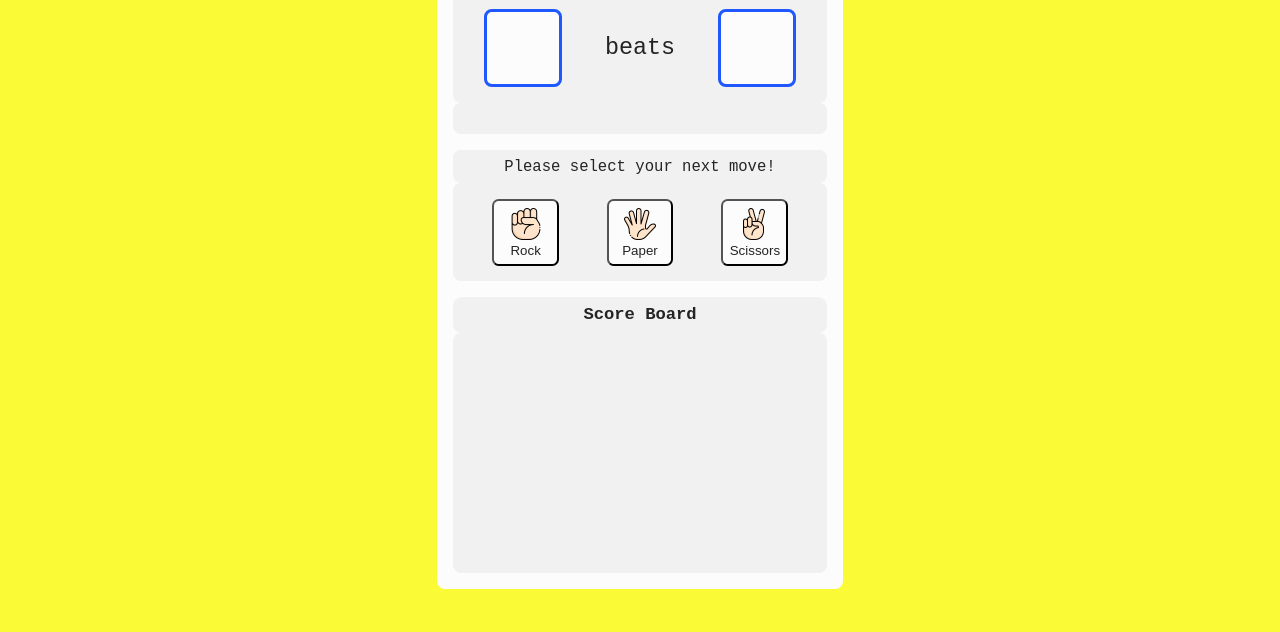
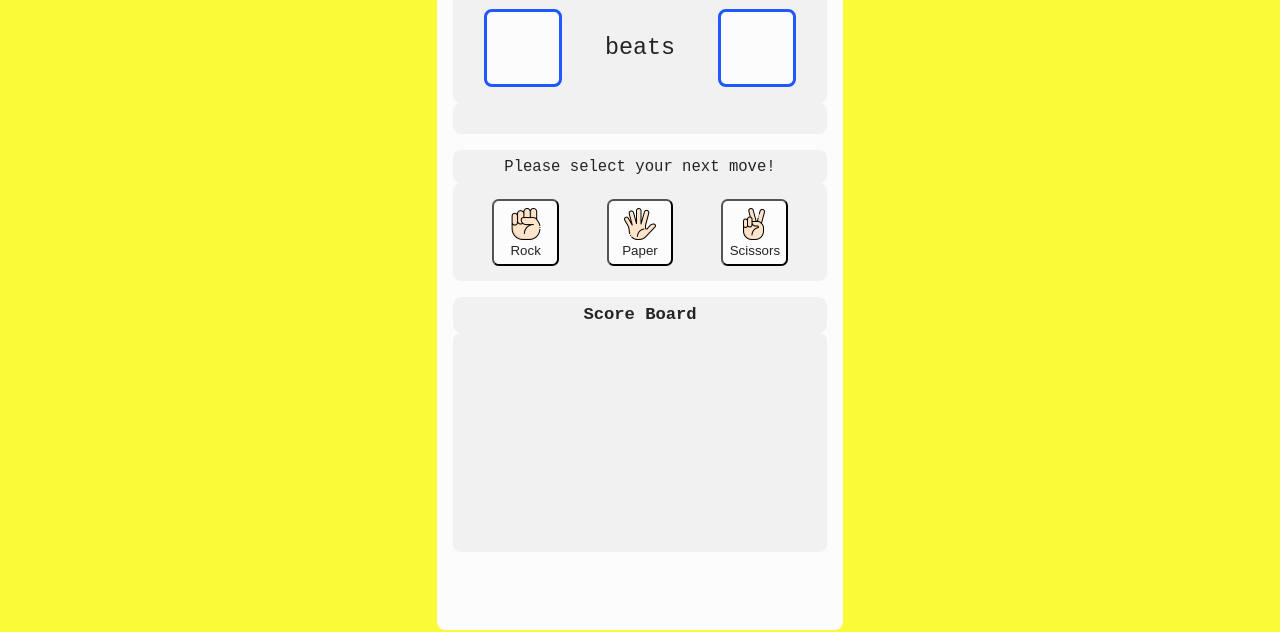
Before and after one commit to Aparichit0/rock-paper-scissors, a plain HTML site: page index.html in a window 1280 px wide. Shown: the part 88-720 px from the top of the page. Drawn offline with Linux system fonts and the light colour scheme.

Commit message:
bugfix for landscape mode overflow

```diff
--- a/style.css
+++ b/style.css
@@ -138,7 +138,16 @@ section>* {
 }
 
 .scoreBoard {
-    overflow: hidden;
+    min-height: 5em;
+}
+
+@media (orientation: landscape) {
+    .card {
+        /* landscape mode UI overflow bug fix */
+        padding-bottom: 5em;
+        overflow-y: scroll;
+        min-height: 45em;
+    }
 }
 
 /* footer style */
```
